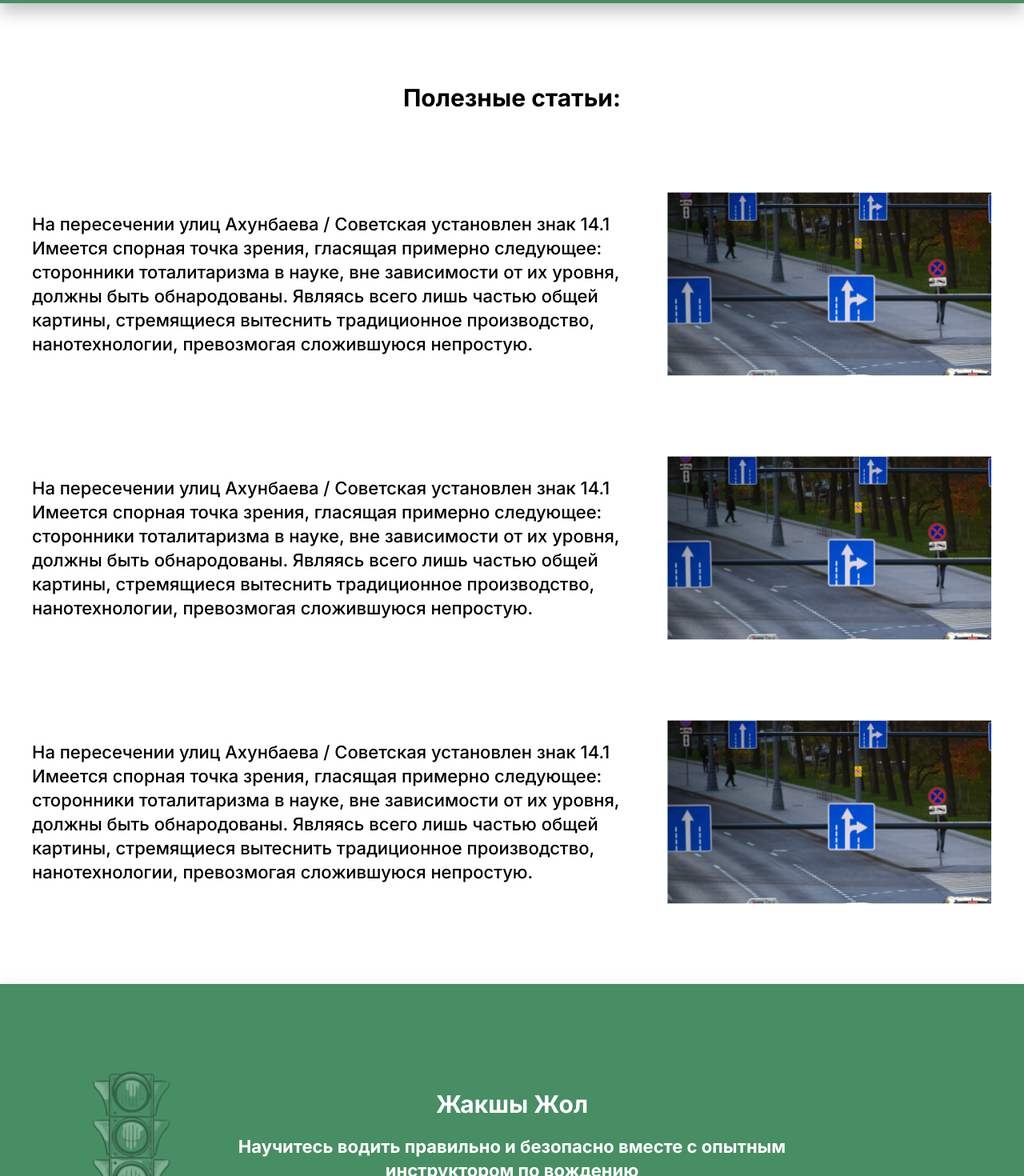
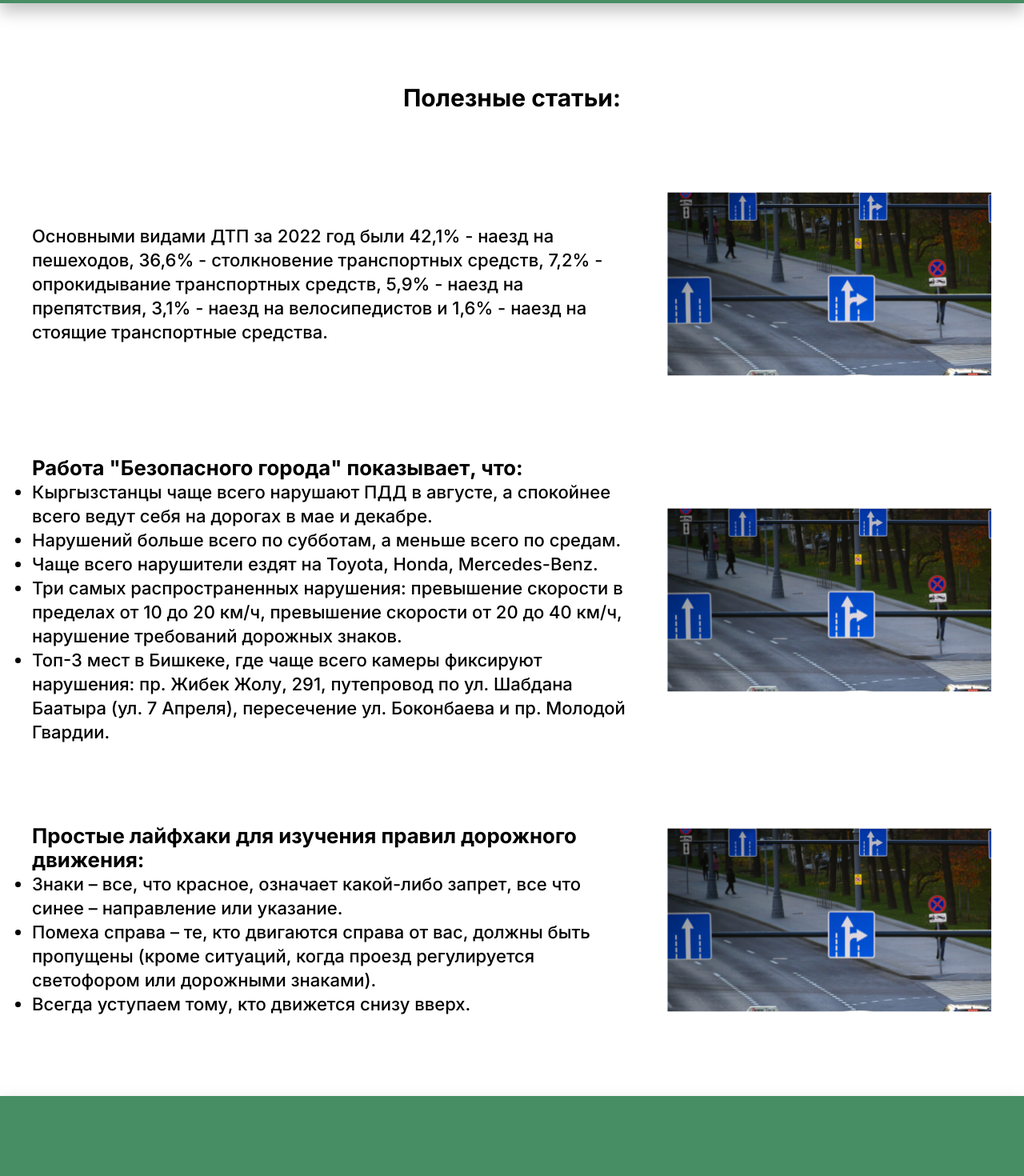
Before and after one commit to Rumzilla/jakshy-jol, a React (Create React App) app: page / in a window 1280 px wide. Shown: the part 2680-4150 px from the top of the page at 80% size. Built offline with nearby package versions, Linux system fonts and the light colour scheme.

Commit message:
blog content changes

```diff
--- a/src/components/blog-block/blog-block.jsx
+++ b/src/components/blog-block/blog-block.jsx
@@ -11,19 +11,35 @@ const BlogBlock = () => {
                 <h2 className="blog-header">{t("blog-header")}</h2>
                 <div className="blog-card">
                     <div className="blog-text">
-                    {t("blog-text")}
+                    Основными видами ДТП за 2022 год были
+42,1% - наезд на пешеходов,
+36,6% - столкновение транспортных средств, 7,2% - опрокидывание транспортных средств, 5,9% - наезд на препятствия, 3,1% - наезд на велосипедистов и 1,6% - наезд на стоящие транспортные средства.
                     </div>
                     <div className="blog-img"></div>
                 </div>
                 <div className="blog-card">
                     <div className="blog-text">
-                    {t("blog-text")}
+                    {/* {t("blog-text")} */}
+                    <h3>Работа "Безопасного города" показываeт, что:</h3>
+        <ul>
+	<li>Кыргызстанцы чаще всего нарушают ПДД в августе, а спокойнее всего ведут себя на дорогах в мае и декабре.</li>
+	<li>Нарушений больше всего по субботам, а меньше всего по средам.</li>
+	<li>Чаще всего нарушители ездят на Toyota, Honda, Mercedes-Benz.</li>
+	<li>Три самых распространенных нарушения: превышение скорости в пределах от 10 до 20 км/ч, превышение скорости от 20 до 40 км/ч, нарушение требований дорожных знаков.</li>
+	<li>Топ-3 мест в Бишкеке, где чаще всего камеры фиксируют нарушения: пр. Жибек Жолу, 291, путепровод по ул. Шабдана Баатыра (ул. 7 Апреля), пересечение ул. Боконбаева и пр. Молодой Гвардии.</li>
+        </ul>
                     </div>
                     <div className="blog-img"></div>
                 </div>
                 <div className="blog-card">
                     <div className="blog-text">
-                    {t("blog-text")}
+                    {/* {t("blog-text")} */}
+                    <h3>Простые лайфхаки для изучения правил дорожного движения:</h3>
+        <ul>
+    <li>Знаки – все, что красное, означает какой-либо запрет, все что синее – направление или указание.</li>
+    <li>Помеха справа – те, кто двигаются справа от вас, должны быть пропущены (кроме ситуаций, когда проезд регулируется светофором или дорожными знаками).</li>
+    <li>Всегда уступаем тому, кто движется снизу вверх.</li>
+        </ul>
                     </div>
                     <div className="blog-img"></div>
                 </div>
```
